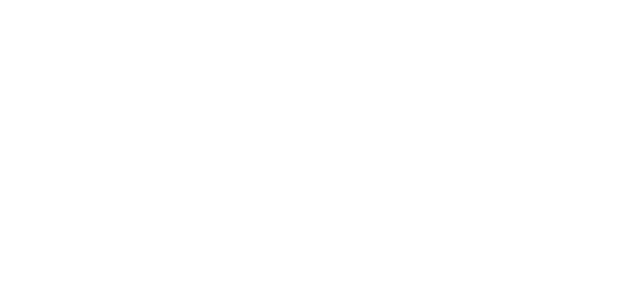
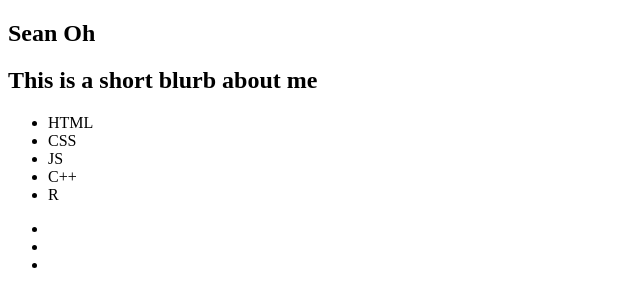
Before and after one commit to seannoh/portfolio, a plain HTML site: page index.html in a window 1280 px wide. Shown: the whole page, without its empty margins (0-640 px from the left). Drawn offline with Linux system fonts and the light colour scheme.

Commit message:
add hero section skeleton

```diff
--- a/index.html
+++ b/index.html
@@ -8,9 +8,36 @@
 </head>
 <body>
   <main>
-    <section id="hero">
-
-    </section>
+    <div class="hero-image">
+      <section class="hero-text">
+        <h1>Sean Oh</h1>
+        <h2>This is a short blurb about me</h2>
+        <ul class="technologies">
+          <li>HTML</li>
+          <li>CSS</li>
+          <li>JS</li>
+          <li>C++</li>
+          <li>R</li>
+        </ul>
+        <ul class="links">
+          <li>
+            <a href="#">
+              <i></i>
+            </a>
+          </li>
+          <li>
+            <a href="#">
+              <i></i>
+            </a>
+          </li>
+          <li>
+            <a href="#">
+              <i></i>
+            </a>
+          </li>
+        </ul>
+      </section>
+    </div>
     <section id="about-me">
 
     </section>
```
